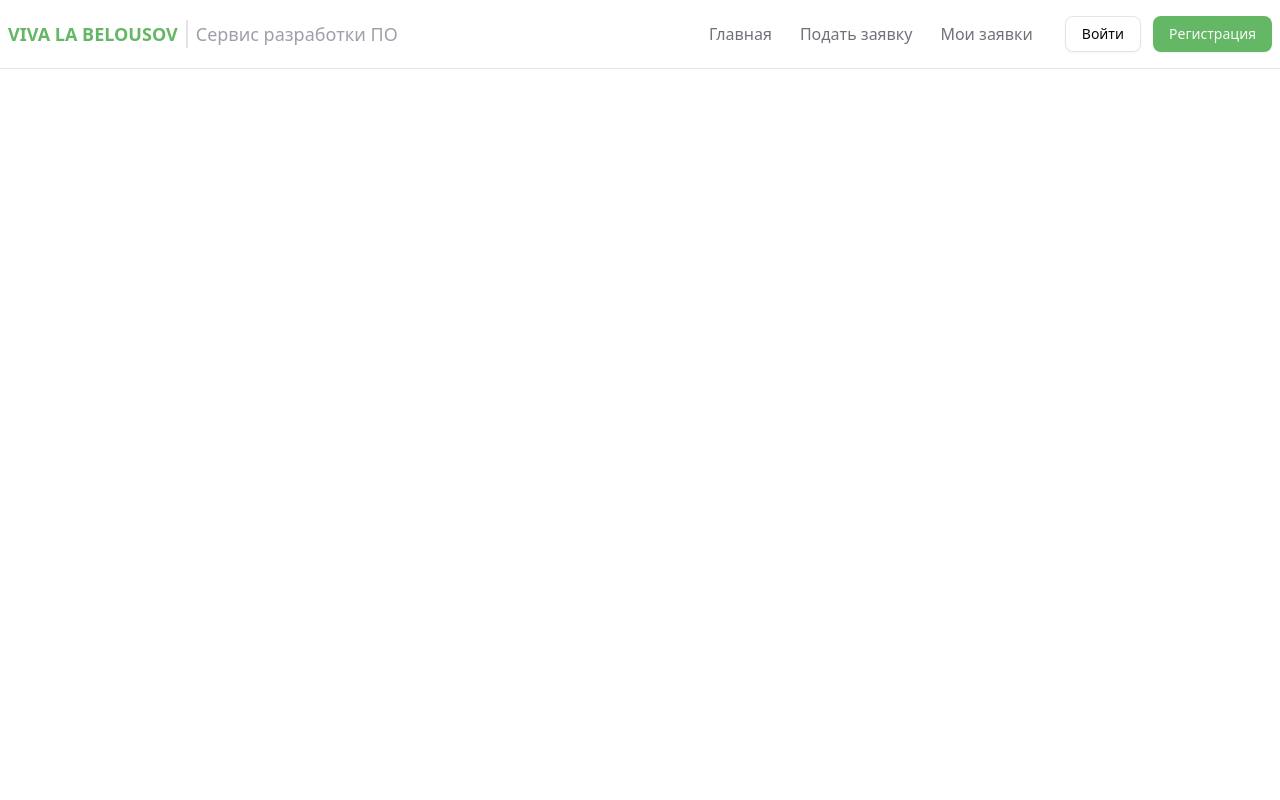
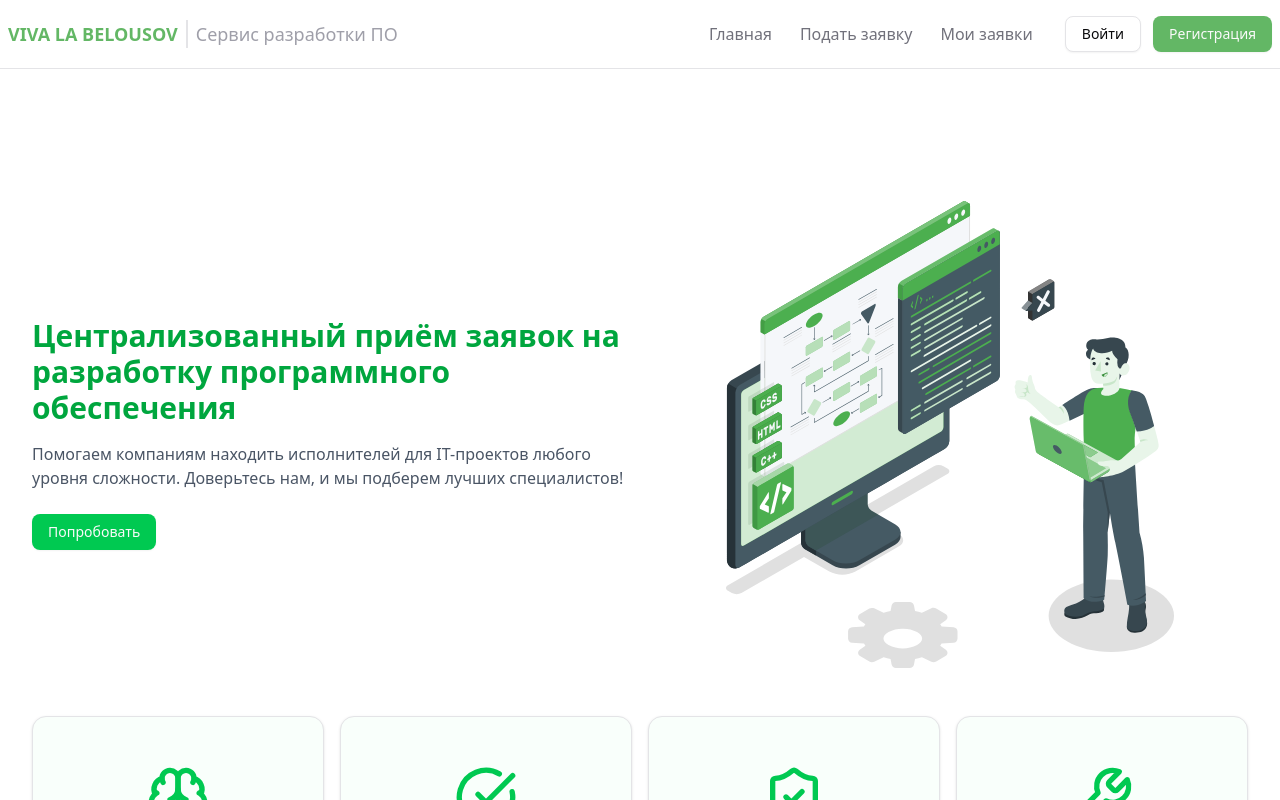
Before and after one commit to vivalabelousov2025/viva_frontend, a React (Vite) app: page / in a window 1280 px wide. Shown: the top 800 px of the page. Built offline with nearby package versions, Linux system fonts and the light colour scheme.

Commit message:
public /

```diff
--- a/src/App.tsx
+++ b/src/App.tsx
@@ -18,7 +18,6 @@ function AppRoutes() {
     <Routes>
       {isAuthenticated ? (
         <>
-          <Route path="/" element={<Home />} />
           <Route path="/my-orders" element={<Orders />} />
           {user?.is_admin && (
             <Route path="/manager" element={<ManagerCabinet />} />
@@ -28,6 +27,7 @@ function AppRoutes() {
         </>
       ) : (
         <>
+          <Route path="/" element={<Home />} />
           <Route path="/sign-in" element={<SignIn />} />
           <Route path="/sign-up" element={<SignUp />} />
         </>
```
